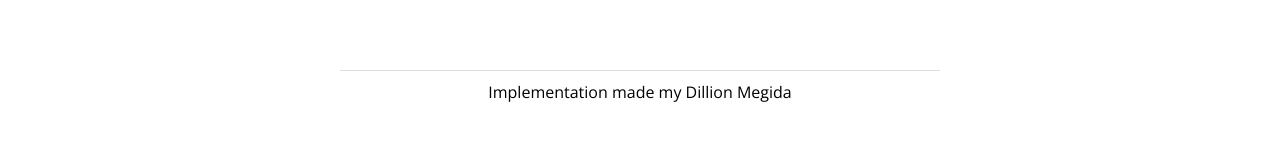
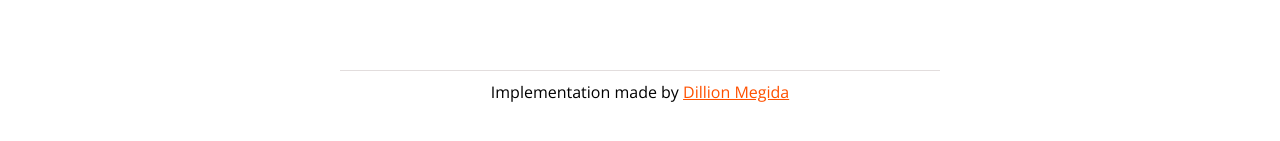
Before and after one commit to dillionmegida/github-search, a React (Create React App) app: page / in a window 1280 px wide. Shown: the part 541-682 px from the top of the page. Built offline with nearby package versions, Linux system fonts and the light colour scheme.

Commit message:
chore: retouch application ui

```diff
--- a/public/index.html
+++ b/public/index.html
@@ -7,9 +7,9 @@
     <meta name="theme-color" content="#000000" />
     <meta
       name="description"
-      content="Web site created using create-react-app"
+      content="Web site that works with GitHub api for searching users"
     />
-    <title>React App</title>
+    <title>Search users on GitHub</title>
   </head>
   <body>
     <noscript>You need to enable JavaScript to run this app.</noscript>
--- a/src/components/Footer/index.js
+++ b/src/components/Footer/index.js
@@ -3,7 +3,8 @@ import styles from "./index.module.scss";
 
 const Footer = () => (
   <footer className={styles.footer}>
-    Implementation made my Dillion Megida
+    Implementation made by{" "}
+    <a href="https://twitter.com/iamdillion">Dillion Megida</a>
   </footer>
 );
 
--- a/src/components/Footer/index.module.scss
+++ b/src/components/Footer/index.module.scss
@@ -4,4 +4,8 @@
   text-align: center;
   max-width: 600px;
   margin: 0 auto;
+  a {
+    color: var(--orange);
+    text-decoration: underline;
+  }
 }
--- a/src/components/Layout/index.js
+++ b/src/components/Layout/index.js
@@ -15,7 +15,7 @@ const Layout = ({ children }) => (
 );
 
 Layout.propTypes = {
-  children: PropTypes.element.isRequired,
+  children: PropTypes.arrayOf(PropTypes.any).isRequired,
 };
 
 export default Layout;
--- a/src/components/Notification/index.js
+++ b/src/components/Notification/index.js
@@ -40,11 +40,16 @@ const Notification = ({
   );
 };
 
+Notification.defaultProps = {
+  type: "error",
+  msg: "",
+};
+
 Notification.propTypes = {
   show: PropTypes.bool.isRequired,
-  type: PropTypes.string.isRequired,
-  msg: PropTypes.string.isRequired,
-  onClickCloseBtn: PropTypes.string.isRequired,
+  type: PropTypes.string,
+  msg: PropTypes.string,
+  onClickCloseBtn: PropTypes.func.isRequired,
 };
 
 export default Notification;
--- a/src/components/Notification/index.module.scss
+++ b/src/components/Notification/index.module.scss
@@ -35,6 +35,10 @@
   border-radius: var(--main-border-radius);
   &.notification-success {
   }
+  .notification-msg {
+    width: 80%;
+    margin: 0 auto;
+  }
   .notification-close-btn {
     background-color: white;
     width: 40px;
--- a/src/index.css
+++ b/src/index.css
@@ -7,6 +7,7 @@
   --very-light-grey: #f7f3f3;
   --faded-blue: rgba(112, 112, 241, 0.575);
   --main-red: rgb(233, 69, 69);
+  --orange: rgb(255, 81, 0);
 
   --main-border-radius: 5px;
 }
```
